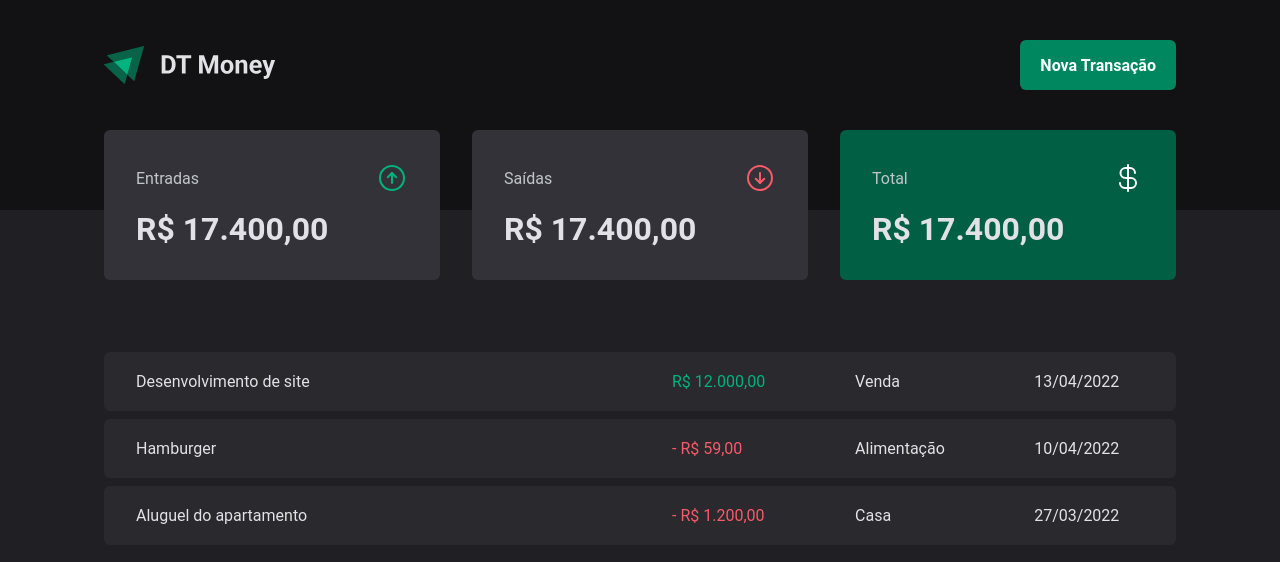
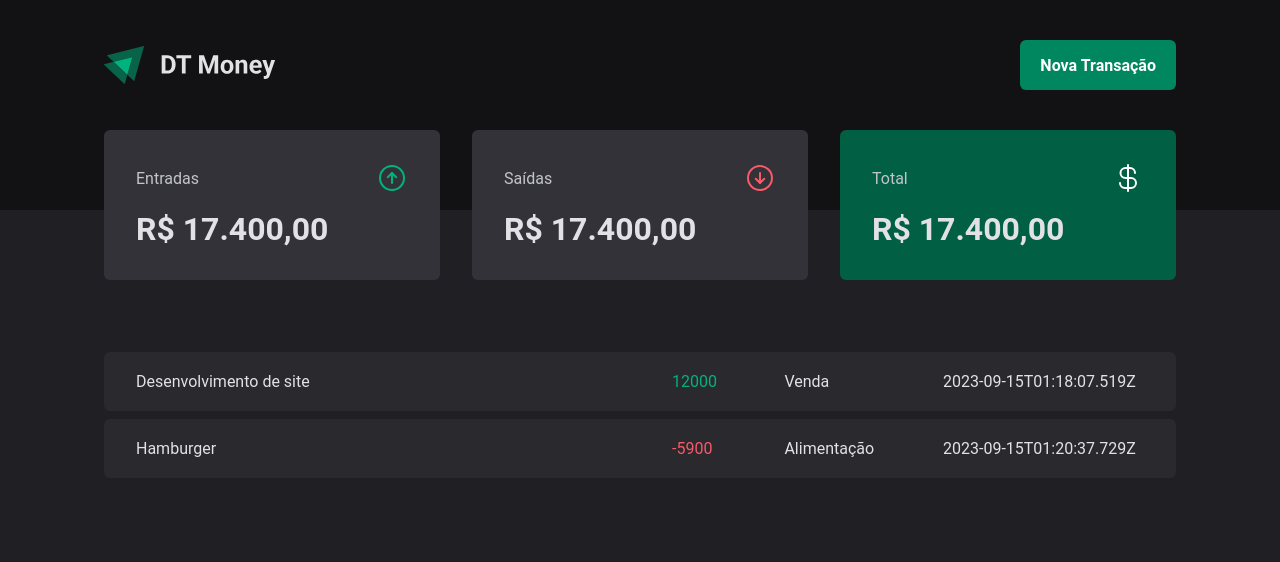
Before and after one commit to joaosanson/dt-money, a React app: page / in a window 1280 px wide. Shown: the top 562 px of the page. Built offline with nearby package versions, Linux system fonts and the light colour scheme; data requests are answered from the project's data file; the HTML template or start-up script is replaced by a standard one.

Commit message:
feat: using the api data on website

```diff
--- a/src/pages/Transactions/index.tsx
+++ b/src/pages/Transactions/index.tsx
@@ -1,3 +1,4 @@
+import { useEffect, useState } from 'react'
 import { Header } from '../../components/Header'
 import { Summary } from '../../components/Summary'
 import {
@@ -6,7 +7,29 @@
   TransactionsTable,
 } from './styles'
 
+interface Transaction {
+  id: number
+  description: string
+  type: 'income' | 'outcome'
+  price: number
+  category: string
+  createdAt: string
+}
+
 export function Transactions() {
+  const [transactions, setTransactions] = useState<Transaction[]>([])
+
+  async function loadTransactions() {
+    const response = await fetch('http://localhost:3001/transactions')
+    const data = await response.json()
+
+    setTransactions(data)
+  }
+
+  useEffect(() => {
+    loadTransactions()
+  }, [])
+
   return (
     <>
       <Header />
@@ -15,32 +38,20 @@
       <TransactionsContainer>
         <TransactionsTable>
           <tbody>
-            <tr>
-              <td width="50%">Desenvolvimento de site</td>
-              <td>
-                <PriceHighlight variant="income">R$ 12.000,00</PriceHighlight>
-              </td>
-              <td>Venda</td>
-              <td>13/04/2022</td>
-            </tr>
-
-            <tr>
-              <td>Hamburger</td>
-              <td>
-                <PriceHighlight variant="outcome">- R$ 59,00</PriceHighlight>
-              </td>
-              <td>Alimentação</td>
-              <td>10/04/2022</td>
-            </tr>
-
-            <tr>
-              <td>Aluguel do apartamento</td>
-              <td>
-                <PriceHighlight variant="outcome">- R$ 1.200,00</PriceHighlight>
-              </td>
-              <td>Casa</td>
-              <td>27/03/2022</td>
-            </tr>
+            {transactions.map((transaction) => {
+              return (
+                <tr key={transaction.id}>
+                  <td width="50%">{transaction.description}</td>
+                  <td>
+                    <PriceHighlight variant={transaction.type}>
+                      {transaction.price}
+                    </PriceHighlight>
+                  </td>
+                  <td>{transaction.category}</td>
+                  <td>{transaction.createdAt}</td>
+                </tr>
+              )
+            })}
           </tbody>
         </TransactionsTable>
       </TransactionsContainer>
```
